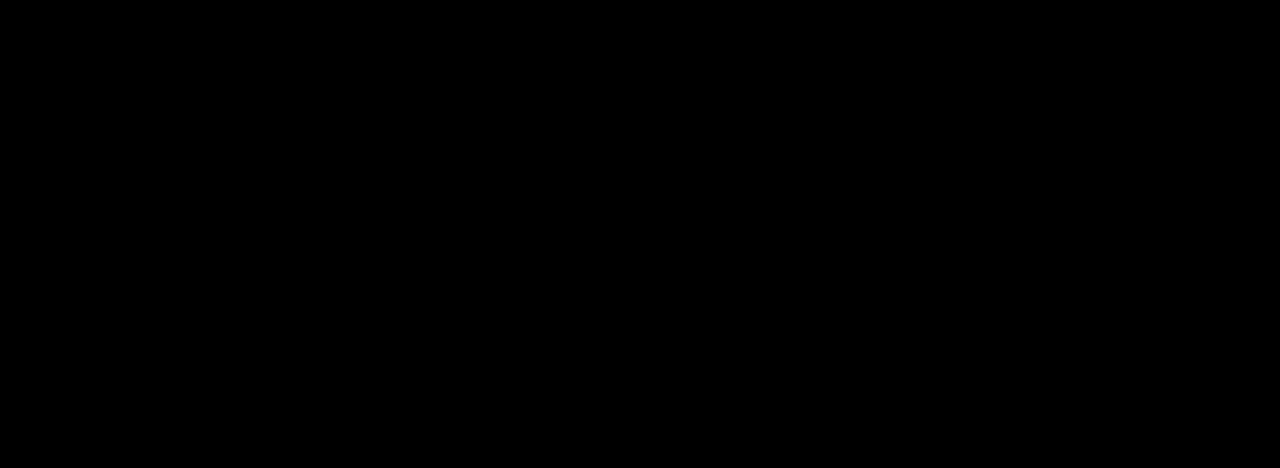
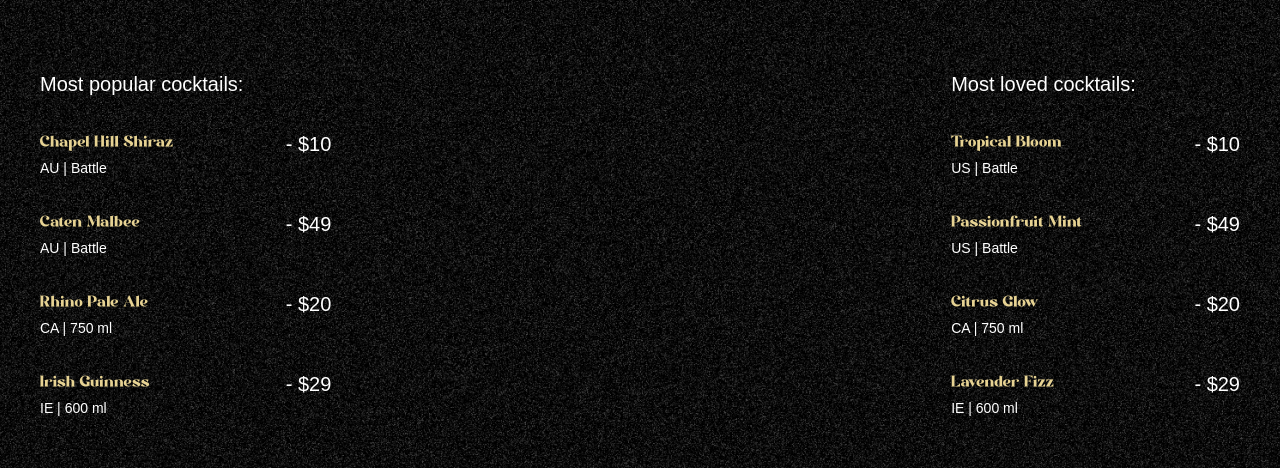
Before and after one commit to harshit9864/gsap_cocktails, a React (Vite) app: page / in a window 1280 px wide. Shown: the part 890-1358 px from the top of the page. Built offline with nearby package versions, Linux system fonts and the light colour scheme; a web font is replaced by a local one.

Commit message:
Implement cocktails section

```diff
--- a/src/App.jsx
+++ b/src/App.jsx
@@ -3,6 +3,7 @@
 import React from 'react';
 import Navbar from "./Components/Navbar.jsx";
 import Hero from "./Components/hero.jsx";
+import Cocktails from "./Components/Cocktails.jsx";
 
 gsap.registerPlugin(ScrollTrigger,SplitText);
 
@@ -11,7 +12,7 @@
     <main>
         <Navbar/>
         <Hero/>
-
+        <Cocktails/>
     </main>
   );
 };
--- /dev/null
+++ b/src/Components/Cocktails.jsx
@@ -0,0 +1,70 @@
+import React from 'react';
+import {cocktailLists, mockTailLists} from "../../Constants/index.js";
+import {useGSAP} from "@gsap/react";
+import gsap from "gsap";
+
+const Cocktails = () => {
+
+        useGSAP(()=>{
+            const parallaxTimeline = gsap.timeline({
+                scrollTrigger:{
+                    trigger:'#cocktails',
+                    start:'top 30%',
+                    end:'bottom 80%',
+                    scrub:true,
+                }
+            })
+
+            parallaxTimeline
+                .from('#c-left-leaf',{
+                    x:-100,y:200
+                })
+                .from('#c-right-leaf',{
+                    x:100,y:100
+                })
+        })
+
+  return (
+    <section id="cocktails" className="noisy">
+      <img src="/images/cocktail-left-leaf.png" alt="l-leaf" id="c-left-leaf"/>
+      <img src="/images/cocktail-right-leaf.png" alt="r-leaf" id="c-right-leaf"/>
+
+
+        <div className="list px-10">
+            <div className="popular">
+                <h2>Most popular cocktails:</h2>
+
+                <ul>
+                    {cocktailLists.map(({name,country,detail,price})=>(
+                        <li key={name}>
+                            <div className="md:me-28">
+                                <h3>{name}</h3>
+                                <p>{country} | {detail}</p>
+                            </div>
+                            <span>- {price}</span>
+                        </li>
+                    ))}
+                </ul>
+            </div>
+            <div className="loved">
+                <h2>Most loved cocktails:</h2>
+
+                <ul>
+                    {mockTailLists.map(({name,country,detail,price})=>(
+                        <li key={name}>
+                            <div className="me-28">
+                                <h3>{name}</h3>
+                                <p>{country} | {detail}</p>
+                            </div>
+                            <span>- {price}</span>
+                        </li>
+                    ))}
+                </ul>
+            </div>
+        </div>
+    </section>
+
+  );
+};
+
+export default Cocktails;
```
